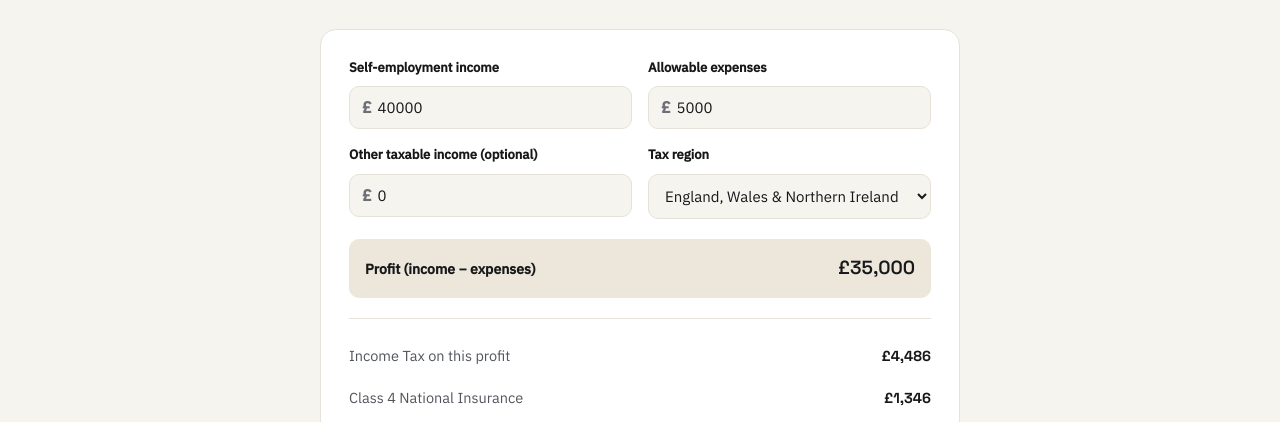
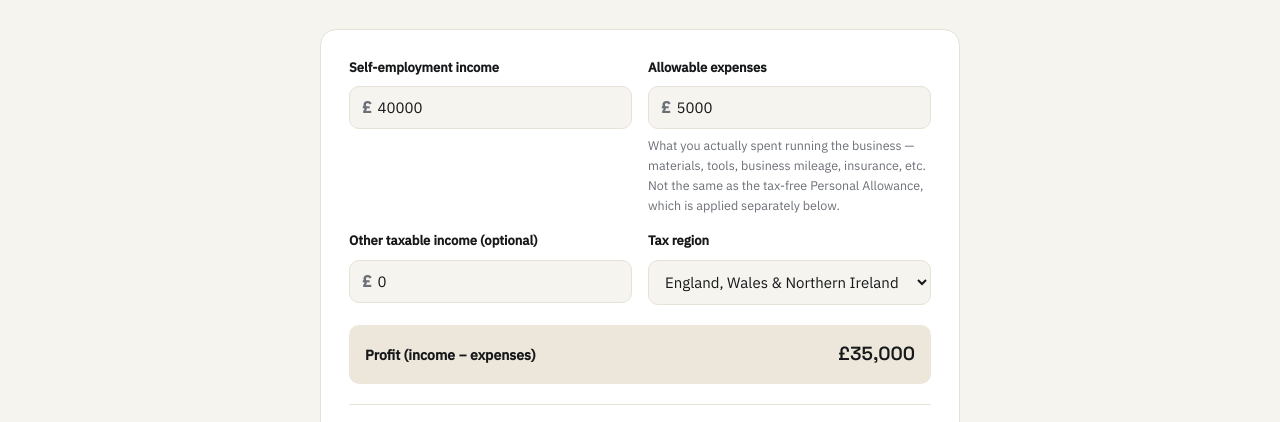
Before and after one commit to RNDnick/nick-williams-portfolio, a plain HTML site: page tools/tax-estimator/index.html in a window 1280 px wide. Shown: the part 322-744 px from the top of the page. Drawn offline with Linux system fonts and the light colour scheme.

Commit message:
Add a hint explaining allowable expenses vs the Personal Allowance
Clarifies that "allowable expenses" means actual business costs
subtracted before profit is calculated, not the fixed tax-free
Personal Allowance applied separately \u2014 a distinction that's easy to
conflate if you're not familiar with the terminology.

Co-Authored-By: Claude Sonnet 5 <noreply@anthropic.com>

```diff
--- a/tools/tax-estimator/index.html
+++ b/tools/tax-estimator/index.html
@@ -60,6 +60,7 @@
             <span>£</span>
             <input type="number" id="expenses-input" min="0" step="1" value="5000">
           </div>
+          <p class="tax-field-hint">What you actually spent running the business — materials, tools, business mileage, insurance, etc. Not the same as the tax-free Personal Allowance, which is applied separately below.</p>
         </div>
       </div>
 
--- a/tools/tax-estimator/tax.css
+++ b/tools/tax-estimator/tax.css
@@ -48,6 +48,11 @@
   font-weight: 600;
   color: var(--text);
   margin-bottom: 8px;
+}
+.tax-field-hint {
+  font-size: 12.5px;
+  color: var(--text-muted);
+  margin: 6px 0 0;
 }
 .tax-field-group select {
   width: 100%;
```
